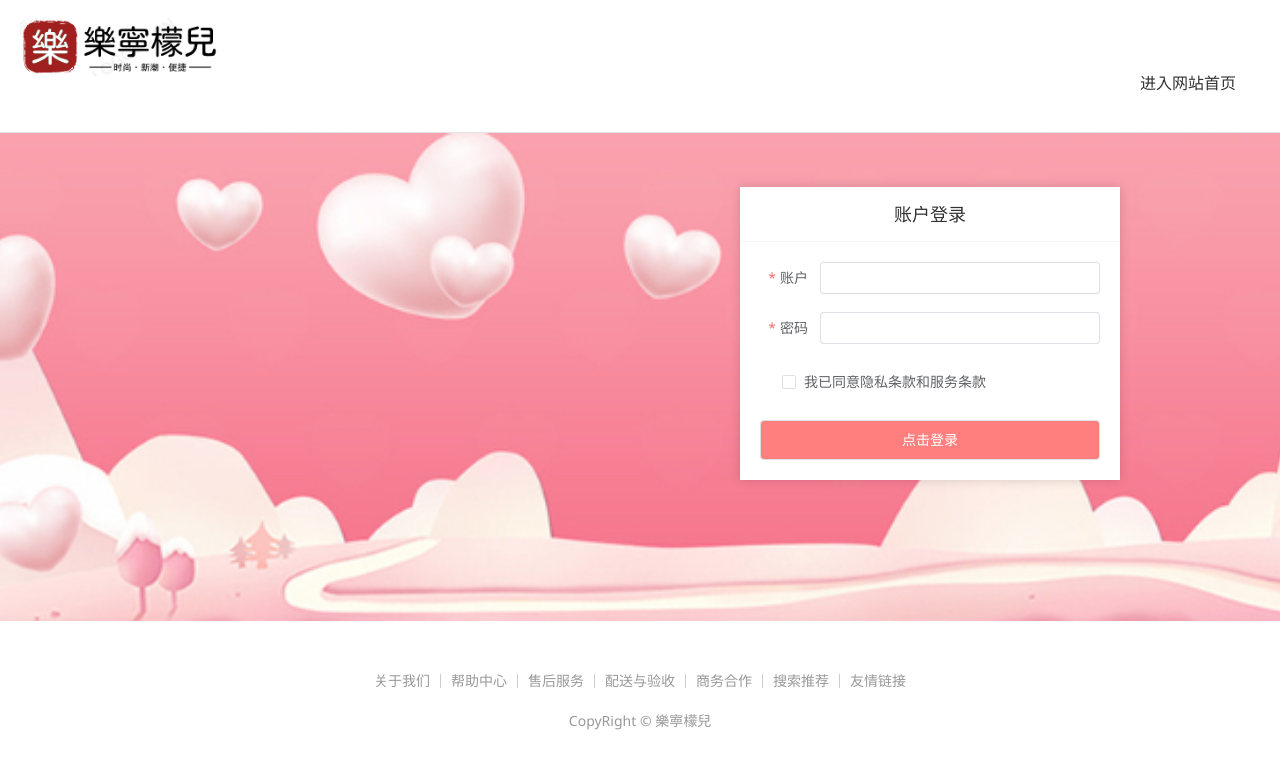
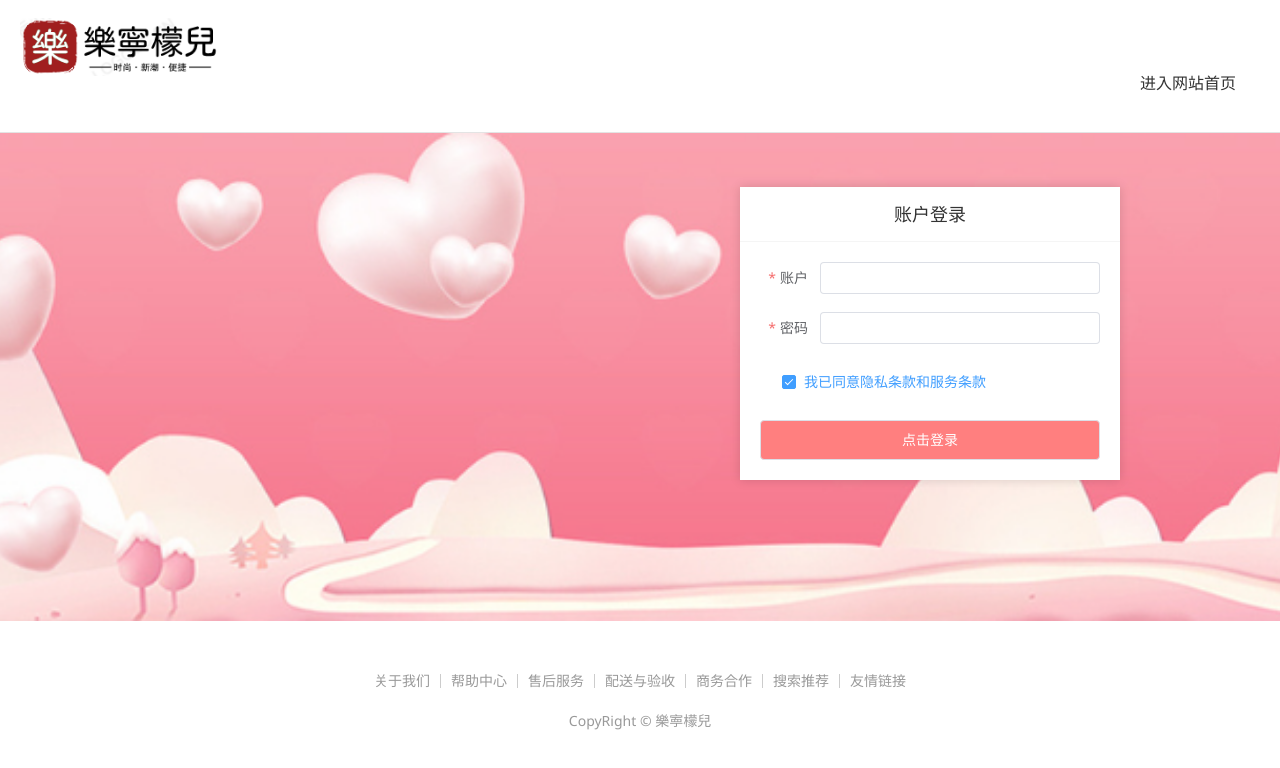
Before and after one commit to Goorln/vue3-mall, a Vue app: page /login in a window 1280 px wide. Shown: the top 768 px of the page. Built offline with nearby package versions, Linux system fonts and the light colour scheme; a small style sheet from the web is missing.

Commit message:
登录-表单校验-自定义校验

```diff
--- a/src/views/Login/index.vue
+++ b/src/views/Login/index.vue
@@ -1,9 +1,10 @@
 <script setup>
-import { ref, onMounted } from 'vue'
+import { ref } from 'vue'
 // 准备表单对象
 const form = ref({
   account: '',
-  password: ''
+  password: '',
+  agree: true
 })
 //准备规则对象
 const rules = {
@@ -11,7 +12,19 @@ const rules = {
   password: [
     { required: true, message: '密码不能为空', trigger: 'blur' },
     { min: 6, max: 14, message: '密码为6-14个字符', trigger: 'blur' }
-  ]
+  ],
+  agree: [{
+    validator: (rule, value, callback) => {
+      //自定义校验逻辑
+      // value: 当前输入的数据
+      // callback: 校验函数 校验通过调用
+      // console.log(value);
+      //勾选就通过
+      if (value) { callback() } else {
+        callback(new Error('请勾选协议！'))
+      }
+    }
+  }]
 }
 
 </script>
@@ -37,21 +50,23 @@ const rules = {
           <a href="javascript:;">账户登录</a>
         </nav>
         <div class="account-box">
+          <div class="account-box">
             <div class="form">
-            <el-form ref="form" :model="form" :rules="rules" label-position="right" label-width="60px" status-icon>
-              <el-form-item label="账户" prop="account">
+              <el-form ref="formRef" :model="form" :rules="rules" label-position="right" label-width="60px" status-icon>
+                <el-form-item prop="account" label="账户">
                   <el-input v-model="form.account" />
                 </el-form-item>
-              <el-form-item label="密码" prop="password">
+                <el-form-item prop="password" label="密码">
                   <el-input v-model="form.password" />
                 </el-form-item>
-              <el-form-item label-width="22px">
-                <el-checkbox size="large">
+                <el-form-item prop="agree" label-width="22px">
+                  <el-checkbox size="large" v-model="form.agree">
                     我已同意隐私条款和服务条款
                   </el-checkbox>
                 </el-form-item>
                 <el-button size="large" class="subBtn">点击登录</el-button>
               </el-form>
+            </div>
           </div>
         </div>
       </div>
```
Lines whose indentation alone changed are shown as unchanged.
